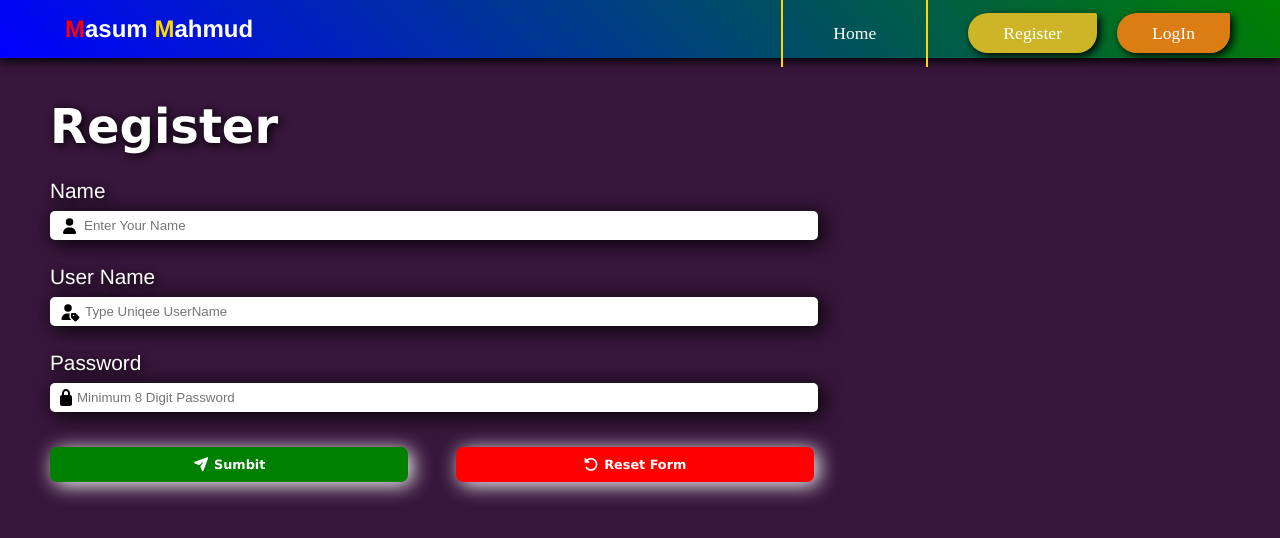
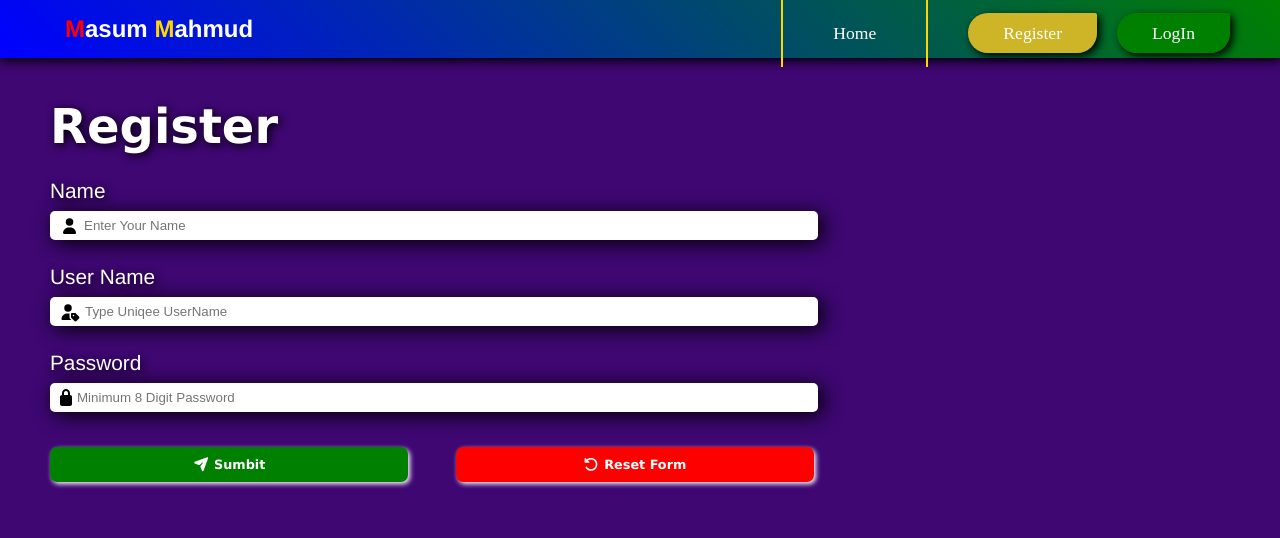
Before and after one commit to masummahmud5000/Practice, a React (Vite) app in the folder rj/: page /register in a window 1280 px wide. Shown: the top 538 px of the page. Built offline with nearby package versions, Linux system fonts and the light colour scheme.

Commit message:
permission

```diff
--- a/rj/package.json
+++ b/rj/package.json
@@ -14,6 +14,7 @@
     "@fortawesome/free-solid-svg-icons": "^7.1.0",
     "@fortawesome/react-fontawesome": "^3.1.1",
     "axios": "^1.13.2",
+    "jwt-decode": "^4.0.0",
     "react": "^19.2.0",
     "react-dom": "^19.2.0",
     "react-router-dom": "^7.11.0"
--- a/rj/src/components/Login/Login.css
+++ b/rj/src/components/Login/Login.css
@@ -43,7 +43,7 @@ input{
     height: 35px;
     /* gap: 6px; */
     width: 28vw;
-    box-shadow: 4px 3px 20px;
+    box-shadow: 2px 2px 5px;
     border-radius: 7px;
     border: none;
     font-size: 0.8rem;
--- a/rj/src/components/Navber/Navber.css
+++ b/rj/src/components/Navber/Navber.css
@@ -5,7 +5,8 @@
 
 }
 body{
-    background: rgb(55, 22, 59);
+    background: rgb(62, 7, 114);
+    padding-bottom: 50px;
 }
 nav{
     /* top: 0px; */
@@ -87,7 +88,7 @@ nav{
 }
 .linkLogin{
     box-shadow: 3px 3px 8px black;
-    background-color: rgb(219, 125, 18);
+    background-color: green;
     padding: 10px 35px;
     /* margin-left: 10px; */
     margin-right: 20px;
--- a/rj/src/components/Profile/Profile.jsx
+++ b/rj/src/components/Profile/Profile.jsx
@@ -1,10 +1,12 @@
 import { useState, useEffect } from 'react';
 import './Profile.css'
+import {jwtDecode} from 'jwt-decode'
 // import axios from 'axios';
 import axiosIns from '../../axiosInstance';
 // import axios from 'axios';
 
 const Profile = () => {
+    const [permission, setPermission] = useState(false);
     const [user_id, setUser_id] = useState(null);
     const [user_id_valid, setUser_id_valid] = useState(null);
 
@@ -57,6 +59,10 @@ const Profile = () => {
                 setUsername(res.data.username);
                 setBalance(res.data.balance);
                 // setPass(res.pass);
+                const access_token = localStorage.getItem('access_token');
+                const deCode = jwtDecode(access_token)
+                setPermission(deCode.is_staff)
+                // console.log(deCode.is_staff)
                 // console.log(res.data.pass)
 
                 const tr = await axiosIns.get('transaction/')
@@ -118,7 +124,7 @@ const Profile = () => {
             password: withPassword
         }
         try{
-           const res = await axiosIns.post('withdraw/', balanceData);
+            const res = await axiosIns.post('withdraw/', balanceData);
             if(res.status === 200){
                 window.location.reload();
                 setWith(false)
@@ -228,7 +234,7 @@ const Profile = () => {
                 <div className="userDetails">
                     <h1>User Name : {username}</h1>
                     <h3>Balance : $ <span className='balance'>{balance?.toLocaleString()}</span></h3>
-                    <button onClick={deposite} className='depo'>Deposite</button>
+                    { permission && <button onClick={deposite} className='depo'>Deposite</button>}
                     <button onClick={withdraw} className='with'>Withdraw</button>
                     <button onClick={sendMoney} className='send'>Send Money</button>
                     {/* <h1>{pass}</h1> */}
```
Also changed, not shown: 1 other file (tests, documents, lock files or other folders).
